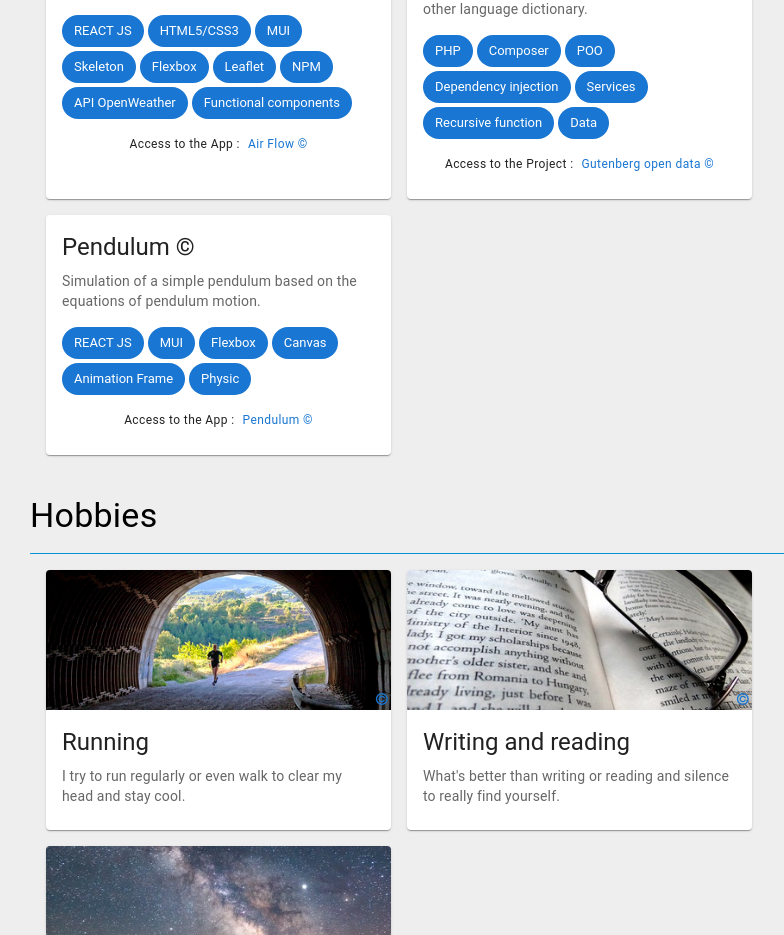
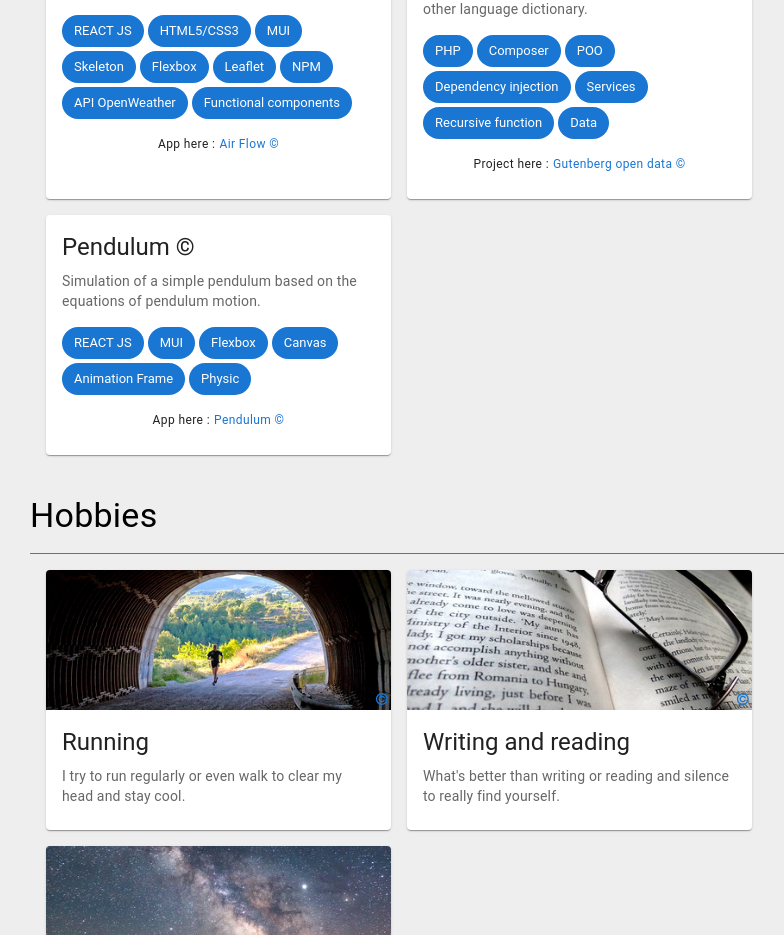
Before and after one commit to MyJooeee/contact-me, a React (Create React App) app: page / in a window 1280 px wide. Shown: the part 2640-3575 px from the top of the page, without its empty margins (10-794 px from the left). Built offline with nearby package versions, Linux system fonts and the light colour scheme; no server answers.

Commit message:
Some fixes

```diff
--- a/package.json
+++ b/package.json
@@ -1,13 +1,13 @@
 {
   "name": "contact-me",
-  "version": "1.1.2",
+  "version": "1.1.3",
   "homepage": "https://MyJooeee.github.io/contact-me",
   "private": true,
   "dependencies": {
     "@emotion/react": "^11.11.4",
     "@emotion/styled": "^11.11.5",
-    "@mui/icons-material": "^5.15.19",
-    "@mui/material": "^5.15.19",
+    "@mui/icons-material": "^5.15.20",
+    "@mui/material": "^5.15.20",
     "@testing-library/jest-dom": "^5.17.0",
     "@testing-library/react": "^13.4.0",
     "@testing-library/user-event": "^13.5.0",
--- a/src/ContactMe/Project.js
+++ b/src/ContactMe/Project.js
@@ -21,7 +21,7 @@ const Project = ({description, infoLink, link, skills, title}) => {
               <Chip key={idx} label={item} color="primary" />
             ))}
           </Stack>
-          <Stack direction='row' sx={{alignItems: 'center', justifyContent: 'center', gap: 1}}>
+          <Stack direction='row' sx={{alignItems: 'center', justifyContent: 'center', gap: 0.5}}>
             <Typography variant='caption'>{infoLink} :</Typography>
             <Link target="_blank" variant='caption' href={link} underline="none">{title}</Link>
           </Stack>
--- a/src/ContactMe/SpotArtist.js
+++ b/src/ContactMe/SpotArtist.js
@@ -19,14 +19,14 @@ const SpotArtist = ({ followers, genres, href, image, name }) => {
           <Typography variant="h5" component="div">
             {name}
           </Typography>
+          <Typography variant="caption" color="text.secondary">
+            Followers on Spotify : <strong>{followers}</strong>.
+          </Typography>
           <Stack direction='row' sx={{flexWrap: 'wrap', gap: 0.5}}>
               {genres.map((genre, idx) => (
                 <Chip key={idx} label={genre} sx={{ backgroundColor: green.A400}} />
               ))}
           </Stack>
-          <Typography variant="caption" color="text.secondary">
-            Number of followers on Spotify : <strong>{followers}</strong>.
-          </Typography>
         </Stack>
       </CardContent>
       <CardActions sx={{ justifyContent: 'center' }}>
--- a/src/ContactMe/index.js
+++ b/src/ContactMe/index.js
@@ -392,7 +392,7 @@ const ContactMe = () => {
                         Also provides weather information.
                       '
               skills={['REACT JS', 'HTML5/CSS3', 'MUI', 'Skeleton', 'Flexbox', 'Leaflet', 'NPM', 'API OpenWeather', 'Functional components']}
-              infoLink='Access to the App'
+              infoLink='App here'
               link='https://myjooeee.github.io/air-flow/'
             />
              <Project
@@ -402,14 +402,14 @@ const ContactMe = () => {
                           Project that can work with any other language dictionary.
                         '
               skills={['PHP', 'Composer', 'POO', 'Dependency injection', 'Services', 'Recursive function', 'Data']}
-              infoLink='Access to the Project'
+              infoLink='Project here'
               link='https://github.com/MyJooeee/gutenberg-open-data'
             />
             <Project
               title='Pendulum ©'
               description='Simulation of a simple pendulum based on the equations of pendulum motion.'
                         skills={['REACT JS', 'MUI', 'Flexbox', 'Canvas', 'Animation Frame', 'Physic']}
-              infoLink='Access to the App'
+              infoLink='App here'
               link='https://myjooeee.github.io/pendulum/'
             />
           </Stack>
```
Also changed, not shown: 1 other file (tests, documents, lock files or other folders).
